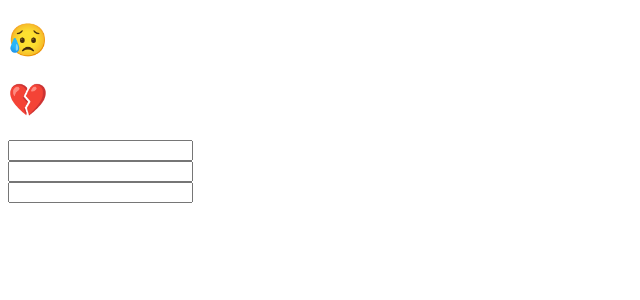
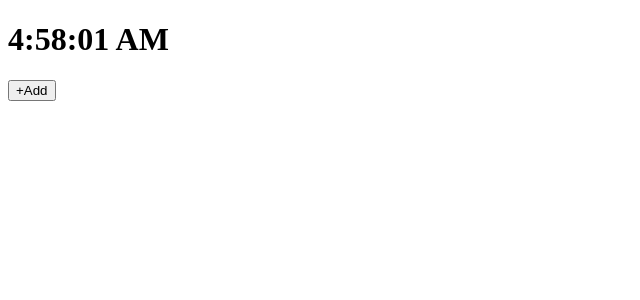
Before and after one commit to rafiurrafi/react-bootcamp, a React (Create React App) app: page / in a window 1280 px wide. Shown: the top 300 px of the page, without its empty margins (0-640 px from the left). Built offline with nearby package versions, Linux system fonts and the light colour scheme; a web font is replaced by a local one.

Commit message:
playing with lifecycle method

```diff
--- a/src/app.jsx
+++ b/src/app.jsx
@@ -1,12 +1,10 @@
 import React from "react";
-import Input from "./practise/input";
-import Toggler from "./practise/toggler";
+import CounterClass from "./practise/counterClass";
 
 const App = () => {
   return (
     <div>
-      <Toggler />
-      <Input />
+      <CounterClass />
     </div>
   );
 };
--- a/src/practise/counterClass.jsx
+++ b/src/practise/counterClass.jsx
@@ -1,13 +1,34 @@
 import React from "react";
 
 class CounterClass extends React.Component {
+  constructor(props) {
+    super(props);
+    this.state = {
+      count: 0,
+      date: new Date(),
+    };
+    this.addCount = this.addCount.bind(this);
+    this.tick = this.tick.bind(this);
+  }
+  addCount() {
+    this.setState({ count: this.state.count + 1 });
+  }
+  componentDidMount() {
+    document.title = `Clicked ${this.state.count} times`;
+    setInterval(this.tick, 1000);
+  }
+  componentDidUpdate() {
+    document.title = `Clicked ${this.state.count} times`;
+  }
+  tick() {
+    this.setState({ date: new Date() });
+  }
   render() {
+    const { count, date } = this.state;
     return (
       <div>
-        <h1>Counter class</h1>
-        <p>{this.props.value}</p>
-        <button onClick={this.props.onIncrementCounter}>+Counter</button>
-        <button onClick={this.props.onDecrementCounter}>-Counter</button>
+        <h1>{date.toLocaleTimeString()}</h1>
+        <button onClick={this.addCount}>+Add</button>
       </div>
     );
   }
```
